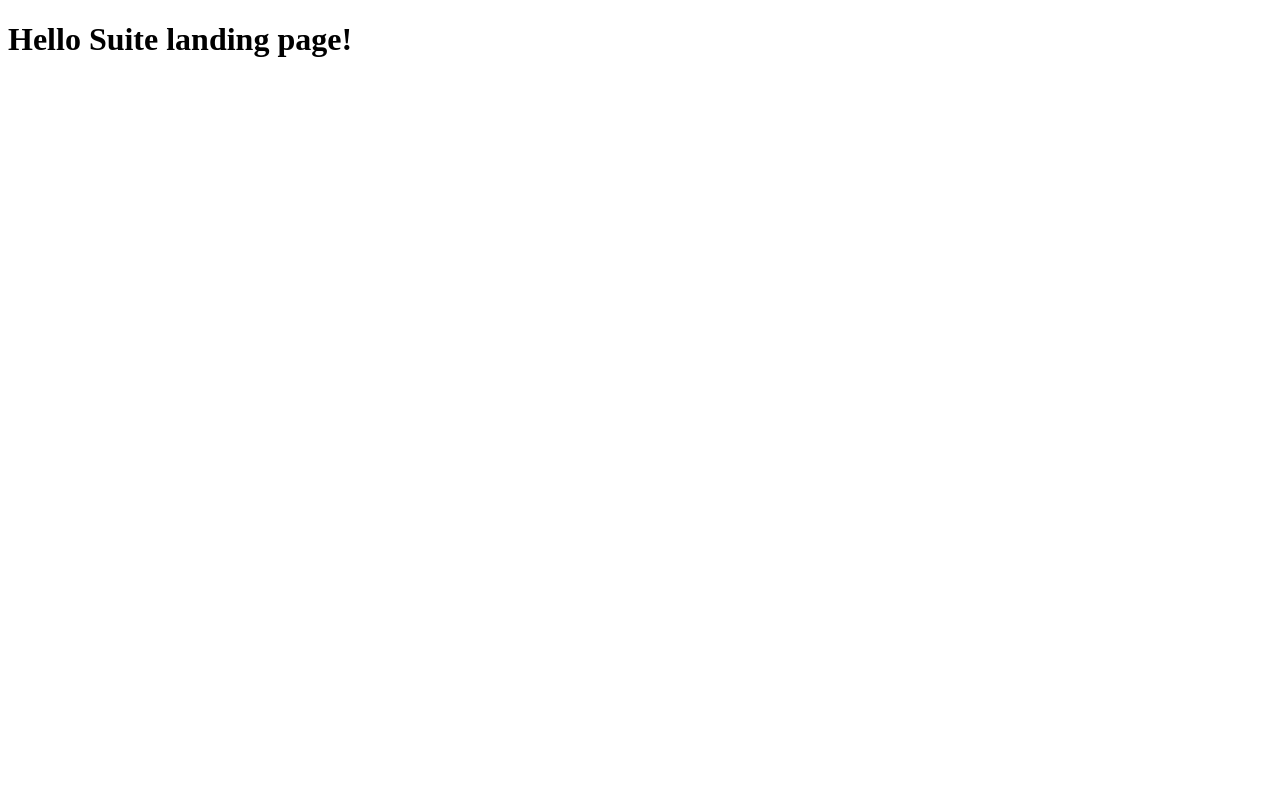
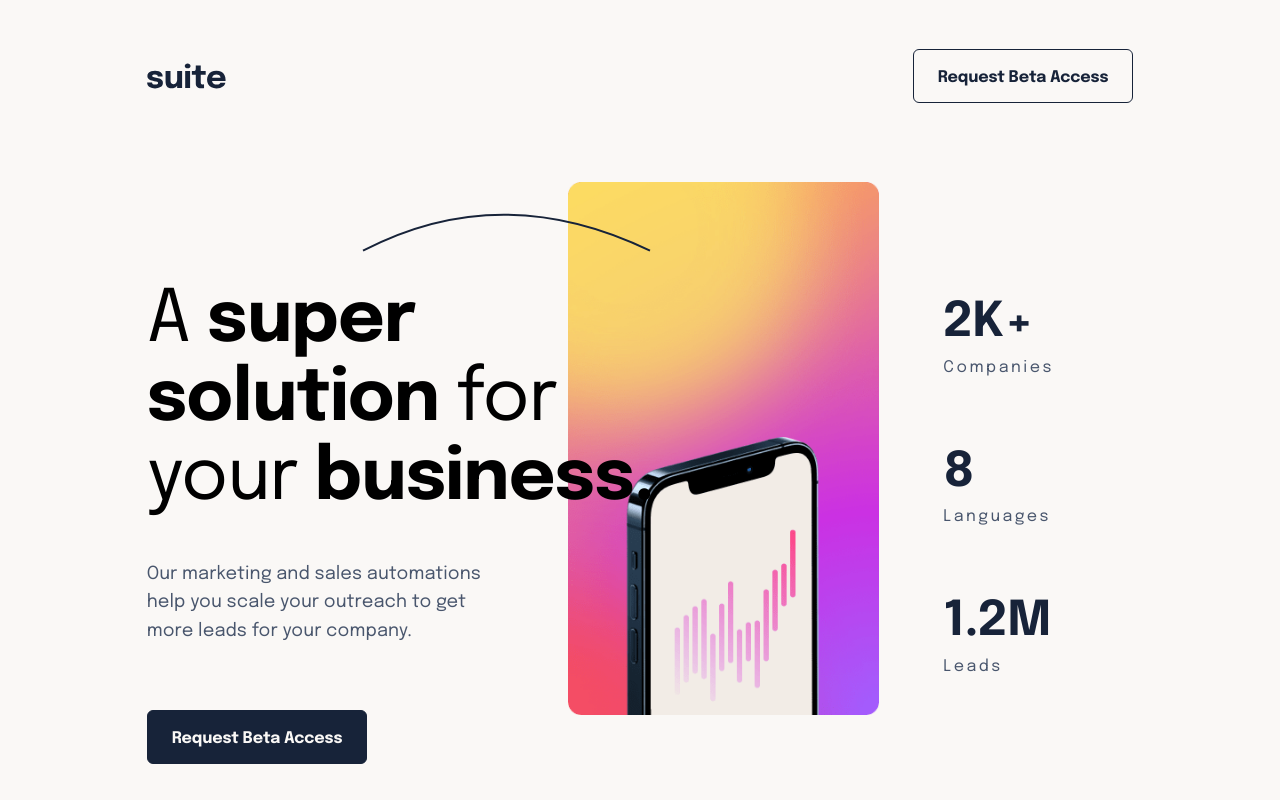
Before and after one commit to MATBMS/suite-landing-page, a plain HTML site: page index.html in a window 1280 px wide. Drawn offline with Linux system fonts and the light colour scheme.

Commit message:
add desktop header

```diff
--- a/css/base/reset.css
+++ b/css/base/reset.css
@@ -0,0 +1,56 @@
+* {
+  margin: 0;
+  padding: 0;
+  box-sizing: border-box;
+}
+
+html,
+body {
+  height: 100%;
+  font-family: Arial, sans-serif;
+  overflow-x: hidden;
+}
+
+h1,
+h2,
+h3,
+h4,
+h5,
+h6 {
+  font-weight: normal;
+}
+
+img {
+  max-width: 100%;
+  height: auto;
+  display: block;
+}
+
+ul,
+ol {
+  list-style: none;
+}
+
+a {
+  text-decoration: none;
+  color: inherit;
+}
+
+button {
+  background: none;
+  border: none;
+  cursor: pointer;
+}
+
+table {
+  border-collapse: collapse;
+  width: 100%;
+}
+
+th,
+td {
+  padding: 0;
+  font-weight: normal;
+  border: none;
+  text-align: left;
+}
--- a/css/base/typography.css
+++ b/css/base/typography.css
@@ -2,7 +2,7 @@
 
 @font-face {
   font-family: 'Epilogue';
-  src: url('../font/Epilogue-Regular.woff') format('woff');
+  src: url('../../font/Epilogue.ttf') format('woff');
 }
 
 * {
@@ -15,6 +15,10 @@ h1 {
   font-size: 72px;
   line-height: 110%;
   letter-spacing: -1px;
+}
+
+h1 span {
+  font-weight: bold;
 }
 
 h2 {
@@ -36,13 +40,22 @@ h4 {
   letter-spacing: -0.18px;
 }
 
-h5 {
+/* PARAGRAPH */
+
+p {
   font-size: 18px;
   line-height: 160%;
   letter-spacing: 0.1px;
 }
 
-/* PARAGRAPH */
+/* LINK */
+
+a {
+  font-size: 16px;
+  font-weight: bold;
+  line-height: 150%;
+  letter-spacing: -0.16px;
+}
 
 /* SPECIALS */
 
--- a/css/components/button.css
+++ b/css/components/button.css
@@ -0,0 +1,15 @@
+.btn {
+  padding: 16px 24px 12px 24px;
+  border: 1px solid var(--color-neutral-900);
+  border-radius: 6px;
+}
+
+.btn-light {
+  color: var(--color-neutral-900);
+  background-color: var(--color-neutral-0);
+}
+
+.btn-dark {
+  color: var(--color-neutral-0);
+  background-color: var(--color-neutral-900);
+}
--- /dev/null
+++ b/css/components/icon.css
@@ -0,0 +1,4 @@
+.logo {
+  width: 78.41px;
+  height: 24.8px;
+}
--- /dev/null
+++ b/css/sections/header.css
@@ -0,0 +1,90 @@
+/* HEADER */
+
+header {
+  background-color: var(--color-neutral-0);
+  display: grid;
+  grid-template-columns: 1fr calc((640 - 166) / 1440 * 100vw) calc((800 - 640) / 1440 * 100vw) calc((990 - 800) / 1440 * 100vw) calc((1276 - 990) / 1440 * 100vw) 1fr;
+  grid-template-rows: 102px 80px calc(280px - 180px) calc(689px - 280px) calc(782px - 689px) calc(917px - 782px);
+}
+
+/* NAVBAR */
+
+.navbar {
+  grid-column: 2 / -2;
+  align-self: flex-end;
+  height: 52px;
+  display: flex;
+  flex-direction: row;
+  justify-content: space-between;
+  align-items: center;
+}
+
+/* CURVED LINE */
+
+.header-curve-line {
+  grid-column: 2 / 4;
+  grid-row: 3 / 4;
+  align-self: center;
+  justify-self: right;
+  margin-right: 59px;
+  z-index: 10;
+}
+
+/* CONTENT */
+
+.hero-content {
+  grid-column: 2 / 4;
+  grid-row: 4 / 5;
+  display: flex;
+  flex-direction: column;
+  align-items: start;
+  gap: 40px;
+  z-index: 10;
+}
+
+.hero-desc {
+  width: 350px;
+  color: var(--color-neutral-500);
+}
+
+.hero-content a {
+  margin-top: 24px;
+}
+
+/* IMAGE */
+
+.hero-img {
+  width: 100%;
+  grid-column: 3 / 5;
+  grid-row: 3 / 6;
+}
+
+/* FUN FACTS */
+
+.fun-facts {
+  width: 190px;
+  grid-column: 5 / 6;
+  grid-row: 4 / 5;
+  justify-self: right;
+  align-self: center;
+  display: flex;
+  flex-direction: column;
+  gap: 64px;
+}
+
+.fact-number {
+  font-size: 48px;
+  font-weight: bold;
+  line-height: 120%;
+  letter-spacing: -0.5px;
+  color: var(--color-neutral-900);
+  margin-bottom: 4px;
+}
+
+.fact-label {
+  font-size: 16px;
+  font-weight: 400;
+  line-height: 150%;
+  letter-spacing: 2.5px;
+  color: var(--color-neutral-500);
+}
--- a/css/style.css
+++ b/css/style.css
@@ -26,6 +26,6 @@
 /* ==       SECTIONS          == */
 /* ============================= */
 
-@import url(./sections/home.css);
-@import url(./sections/about.css);
-@import url(./sections/contact.css);
+@import url(./sections/header.css);
+@import url(./sections/testimonial.css);
+@import url(./sections/footer.css);
--- a/index.html
+++ b/index.html
@@ -7,28 +7,46 @@
 
     <link rel="icon" type="image/png" sizes="32x32" href="./assets/favicon-32x32.png">
 
+    <link rel="stylesheet" href="./css/style.css">
+
     <title>Suite landing page</title>
   </head>
 
   <body>
-    <h1>Hello Suite landing page!</h1>
-    <!-- Request Beta Access
+    <header>
+      <div class="navbar">
+        <img src="./img/logo.svg" alt="logo" class="logo">
+        <a href="#" class="btn btn-light">Request Beta Access</a>
+      </div>
+      <img src="./img/pattern-curved-line-1.svg" alt="curved line" class="header-curve-line">
+      <div class="hero-content">
+        <h1>A <span>super solution</span> for your <span>business.</span></h1>
+        <p class="hero-desc">
+          Our marketing and sales automations help you scale your outreach to
+          get more leads for your company.
+        </p>
+        <a href="#" class="btn btn-dark">Request Beta Access</a>
+      </div>
+      <img src="./img/image-hero-portrait.png" alt="hero image" class="hero-img">
+      <div class="fun-facts">
+        <div class="fun-fact">
+          <p class="fact-number">2K+</p>
+          <p class="fact-label">Companies</p>
+        </div>
+        <div class="fun-fact">
+          <p class="fact-number">8</p>
+          <p class="fact-label">Languages</p>
+        </div>
+        <div class="fun-fact">
+          <p class="fact-number">1.2M</p>
+          <p class="fact-label">Leads</p>
+        </div>
+      </div>
+    </header>
+    <!--
 
-  A super solution for your business.
 
-  Our marketing and sales automations help you scale your outreach to
-  get more leads for your company.
 
-  Request Beta Access
-
-  2K+
-  Companies
-
-  8
-  Languages
-
-  1.2M
-  Leads
 
   It just works.
 
```
Also changed, not shown: css/sections/about.css (deleted), css/sections/contact.css (deleted), css/sections/footer.css (added), css/sections/home.css (deleted), css/sections/testimonial.css (added).
